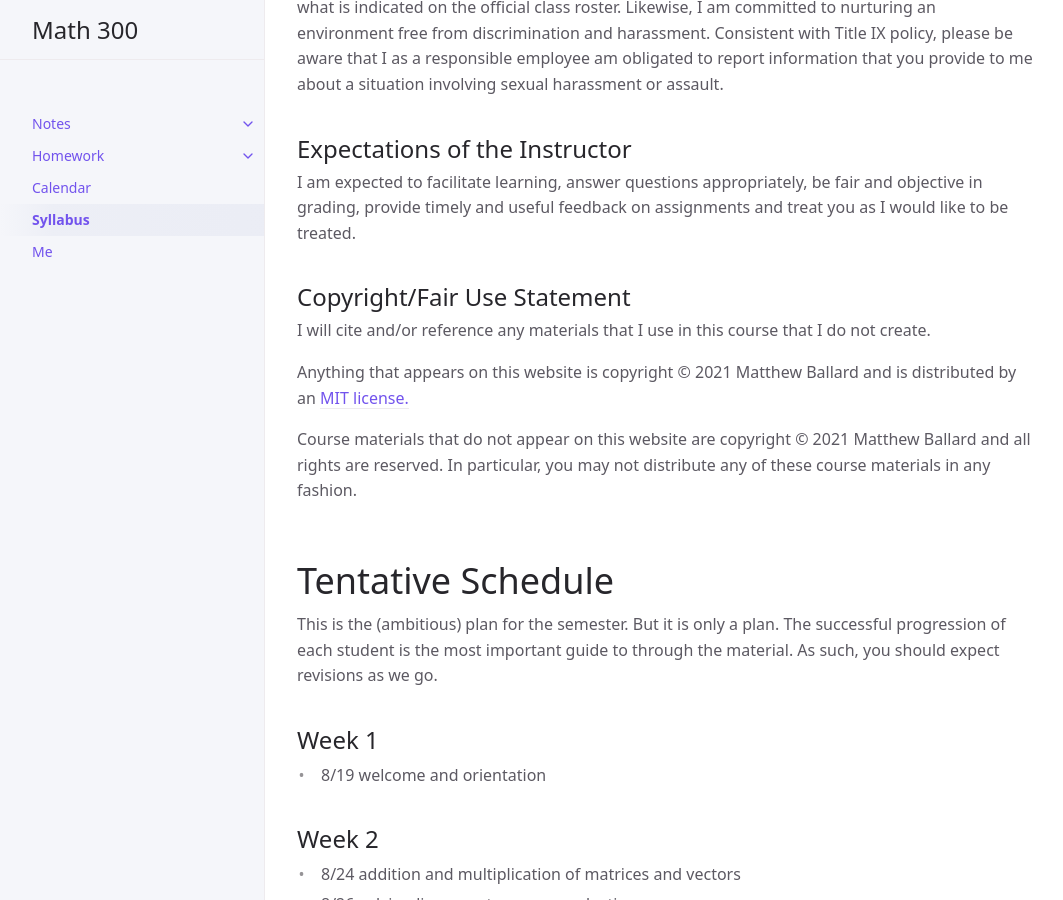
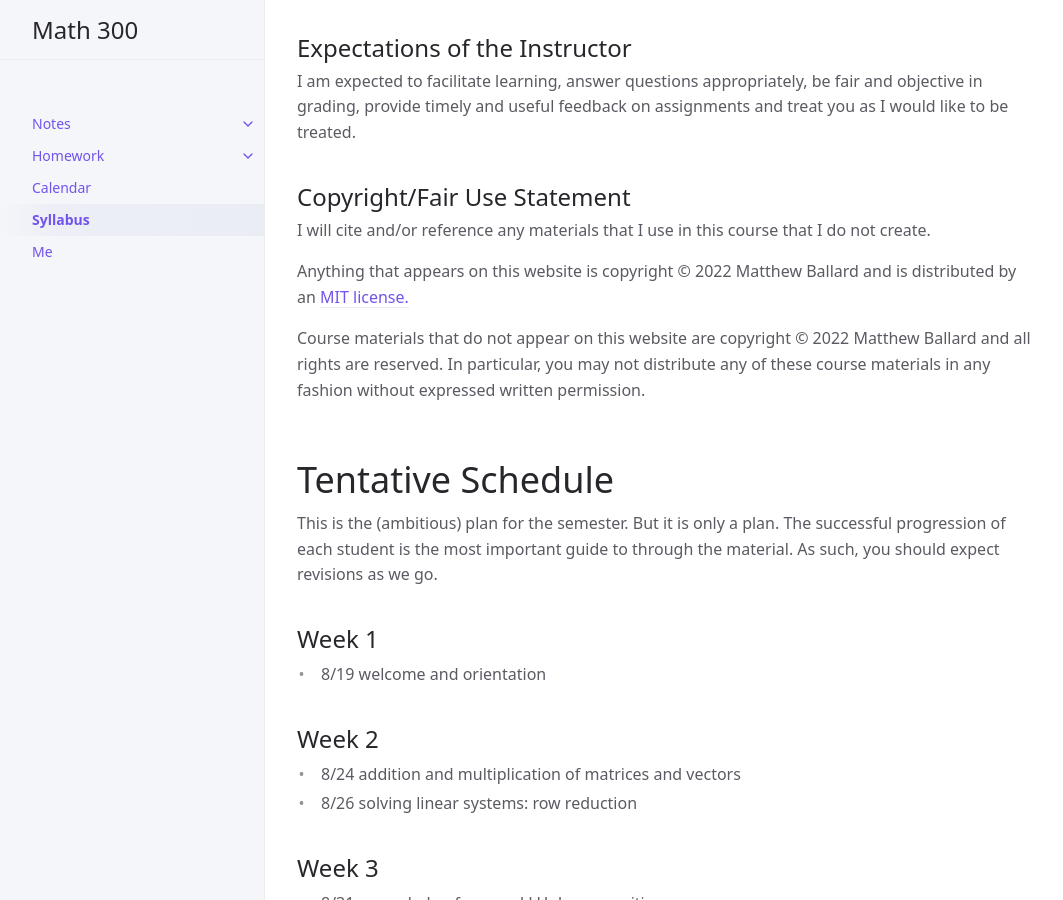
Before and after one commit to mattrobball/course_website, a Jekyll site: the page built from syllabus.md, in a window 1280 px wide and 900 px high, scrolled down 12918 px. Shown: the whole window, without its empty margins (107-1170 px from the left). Built offline with Jekyll 4.4.1, drawn with Linux system fonts in a browser that asks for light colours; nearby versions of some CDN libraries; part of the change alters nothing that is shown; some of the changed text lies outside the part shown.

Commit message:
add config variables, improve syllabus template

```diff
--- a/_config.yml
+++ b/_config.yml
@@ -22,13 +22,25 @@ url: 'https://300.f22.matthewrobertballard.com' # the base hostname & protocol f
 exclude: ["Gemfile", "Gemfile.lock", "LICENSE", "README.md"]
 # logo: '/assets/images/beta.png'
 
-term: Fall 2022
+# pdf2svg: '/opt/homebrew/bin/pdf2svg'
+# destination: '../UofSC-Spring-2022-Math-300-H01.github.io'
+
+term: Fall
+year: 2022
 meeting_time: Mondays, Wednesdays, and Fridays 8:30-9:45 AM
 meeting_location: LeConte College Room 348
 office : LeConte College Room 341
 office_hours: TBD
 bulletin_desc: Rigor of mathematical thinking and proof writing via logic, sets, and functions. Intended to bridge the gap between lower-level (computational-based) and upper-level (proof-based) mathematics courses.
 prereqs: C or better in MATH 142, or consent of the Undergraduate Director
+
+textbook:
+
+teams_url:
+github_org:
+github_classroom:
+
+# google_analytics:
 
 # Theme settings
 # remote_theme: pmarsceill/just-the-docs@v0.3.3
--- a/syllabus.md
+++ b/syllabus.md
@@ -31,7 +31,7 @@ nav_order: 5
 
 ## Term
 
-{{ site.term }}
+{{ site.term }} {{ site.year }}
 
 ## Meeting Time and Location
 
@@ -85,12 +85,9 @@ After successful completion of this course, you will be able to:
 
 ## Course Materials
 
-The main resources for materials are the [course website](https://544.f21.matthewrobertballard.com) and the [Microsoft Team](https://teams.microsoft.com/l/channel/19%3aJgLzdLZpFCbmrJptHxrA2E7bvjwXsxJFPmFdJmn1-CI1%40thread.tacv2/General?groupId=5ff176b0-5dbd-44cb-a436-ec0c668e897e&tenantId=4b2a4b19-d135-420e-8bb2-b1cd238998cc) for the course.
+The main resources for materials are the [course website]({{ site.url }}) and the [Microsoft Team]({{ site.teams_url }}) for the course.
 
-Some supplemental (and optional) resources:
-- K. Kuttler. [A first course in linear algebra](https://www.oercommons.org/courses/first-course-linear-algebra/view) (Open Access)
-- J. Hefferon. [Linear algebra](https://joshua.smcvt.edu/linearalgebra/) (Open Access)
-- G. Strang. [Introduction to linear algebra](http://math.mit.edu/~gs/linearalgebra/)
+The textbook for the course is {{ site.textbook }}.
 
 All course materials comply with copyright/fair use policies.
 
@@ -131,7 +128,7 @@ To participate in learning activities and complete assignments, you will need:
 
 - If you plan to submit handwritten assignments, a scanning device such as a smartphone with the Microsoft Office Lens app.
 
-- The main hub for this course is the Microsoft Teams team [COTEAM-BALLARMR-MATH-544-H01-FALL-2021](https://teams.microsoft.com/l/channel/19%3aJgLzdLZpFCbmrJptHxrA2E7bvjwXsxJFPmFdJmn1-CI1%40thread.tacv2/General?groupId=5ff176b0-5dbd-44cb-a436-ec0c668e897e&tenantId=4b2a4b19-d135-420e-8bb2-b1cd238998cc) run through UofSC’s Microsoft Teams account. To access the team for the first time on your desktop/laptop, you can use the join link including in your welcome email.
+- The main hub for this course is the Microsoft Teams[team]({{ site.teams_url }}) run through UofSC’s Microsoft Teams account. To access the team for the first time on your desktop/laptop, you can use the join link including in your welcome email.
 
 - We will be using a computer algebra system called [Sage](https://www.sagemath.org/) to aid our learning. It blows your graphing calculator out of the water and is ideally suited to STEM work. Built as a super-set of the popular programming language [Python](https://www.python.org/), Sage skills will translate into Python skills. There are three main ways to access Sage:
     - [SageMathCell](https://sagecell.sagemath.org/) is ideal for a computation involving a few lines.
@@ -369,9 +366,9 @@ I am expected to facilitate learning, answer questions appropriately, be fair an
 
 I will cite and/or reference any materials that I use in this course that I do not create.
 
-Anything that appears on this website is copyright &copy; 2021 Matthew Ballard and is distributed by an <a href="https://github.com/UofSC-Fall-2021-Math-544-H01-UofSC-Fall-2021-Math-544-H01.github.io/tree/master/LICENSE.txt\">MIT license.
+Anything that appears on this website is copyright &copy; {{ site.year }} Matthew Ballard and is distributed by an <a href="{{ site.github_org }}/tree/master/LICENSE.txt\">MIT license.
 
-Course materials that do not appear on this website are copyright &copy; 2021 Matthew Ballard and all rights are reserved. In particular, you may not distribute any of these course materials in any fashion.
+Course materials that do not appear on this website are copyright &copy; {{ site.year }} Matthew Ballard and all rights are reserved. In particular, you may not distribute any of these course materials in any fashion without expressed written permission.
 
 # Tentative Schedule
 
```
